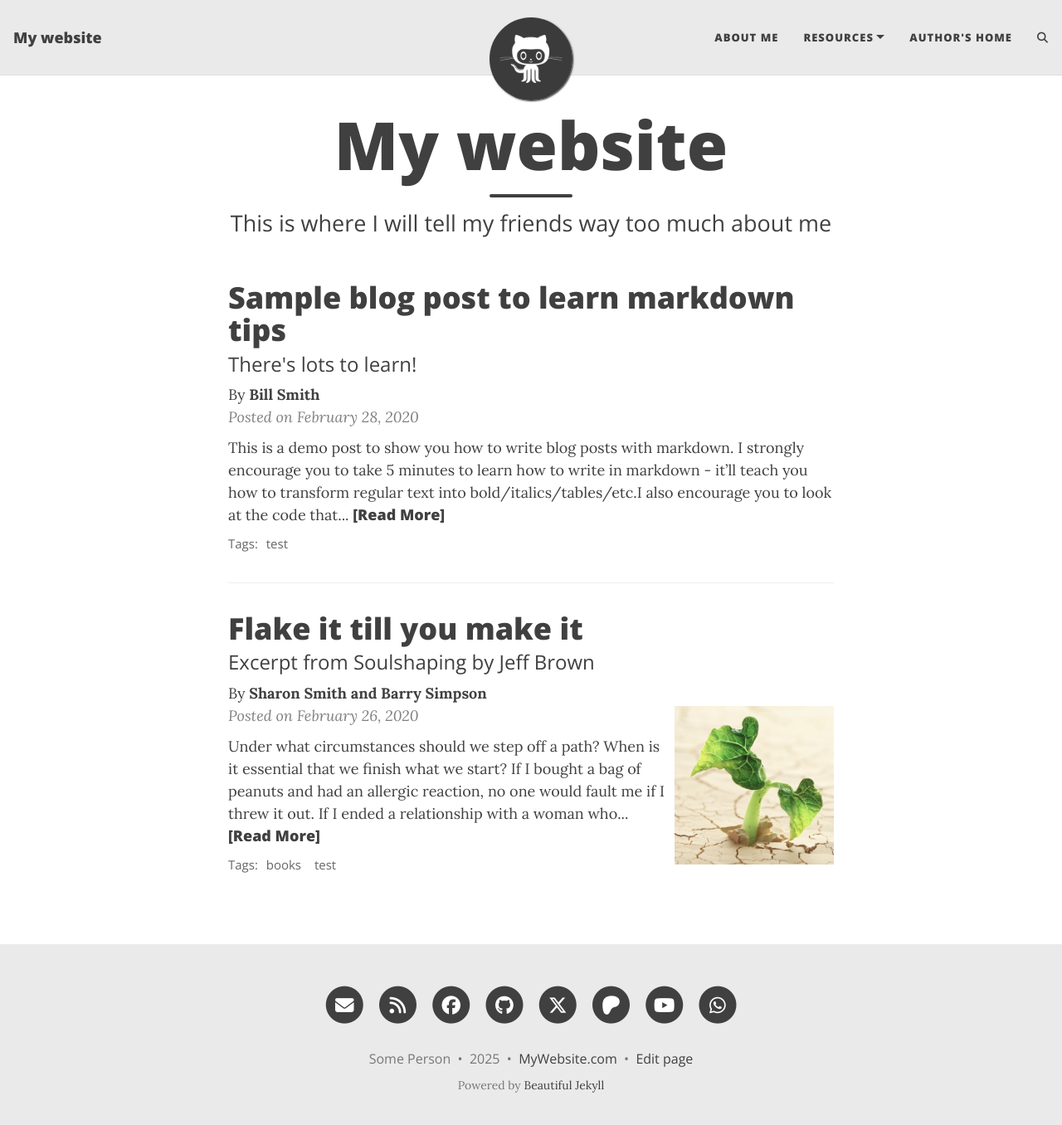
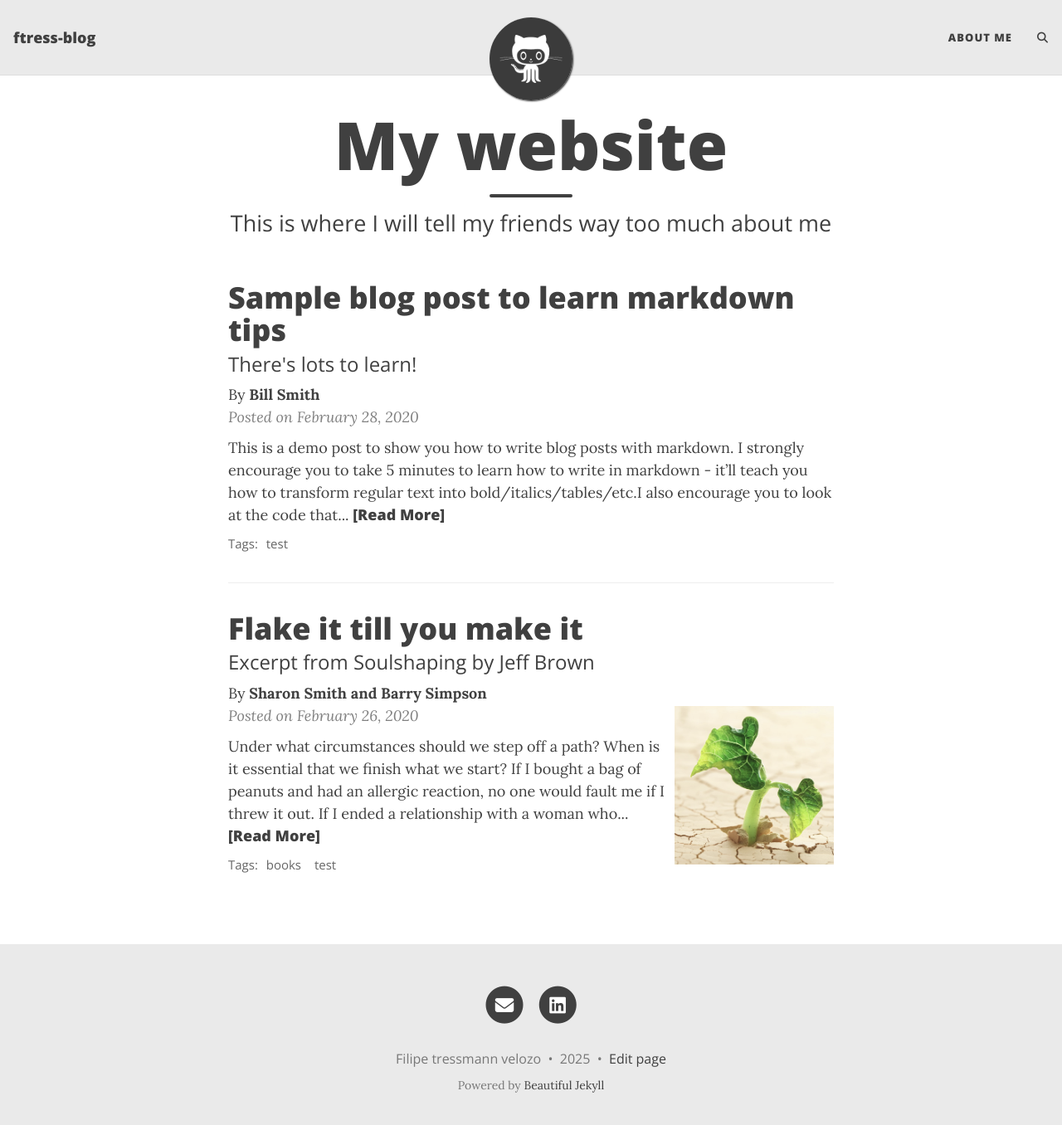
Before and after one commit to filipetressmann/filipetressmann.github.io, a Jekyll site: the page built from index.html, in a window 1280 px wide and 1369 px high. Shown: the top 1356 px of the window at 83% size. Built offline with Jekyll 4.4.1, drawn with Linux system fonts in a browser that asks for light colours; the list of posts is cut into pages by our own code; comment, search, counter and statistics services are not loaded; some of the changed lines change nothing that is shown.

Commit message:
Add basic config

```diff
--- a/_config.yml
+++ b/_config.yml
@@ -10,10 +10,10 @@
 ############################
 
 # Name of website
-title: My website
+title: ftress-blog
 
 # Your name to show in the footer
-author: Some Person
+author: Filipe tressmann velozo
 
 ###############################################
 # --- List of links in the navigation bar --- #
@@ -21,10 +21,6 @@ author: Some Person
 
 navbar-links:
   About Me: "aboutme"
-  Resources:
-    - Beautiful Jekyll: "https://beautifuljekyll.com"
-    - Learn markdown: "https://www.markdowntutorial.com/"
-  Author's home: "https://deanattali.com"
 
 ################
 # --- Logo --- #
@@ -50,59 +46,20 @@ round-avatar: true
 # You can change the order that they show up on the page by changing the order here.
 # Uncomment the links you want to show and add your information to each one.
 social-network-links:
-  email: "someone@example.com"
+  email: "filipetressmann2@gmail.com"
   rss: true  # remove this line if you don't want to show an RSS link at the bottom
-  facebook: deanattali
-  github: daattali
-  twitter: daattali
-  patreon: DeanAttali
-  youtube: "@daattali"
-  whatsapp: 15551212
-#  medium: yourname
-#  reddit: yourname or r/yoursubreddit
-#  linkedin: daattali
-#  xing: yourname
-#  stackoverflow: "3943160/daattali"
-#  snapchat: deanat78
-#  instagram: deanat78
-#  spotify: yourname
-#  telephone: +14159998888
-#  steam: deanat78
-#  twitch: yourname
-#  yelp: yourname
-#  telegram: yourname
-#  calendly: yourname
-#  mastodon: instance.url/@username
-#  bluesky: yourname
-#  ORCID: your ORCID ID
-#  google-scholar: your google scholar
-#  discord: "invite_code" or "users/userid" or "invite/invite_code"
-#  kaggle: yourname
-#  hackerrank: yourname
-#  gitlab: yourname
-#  itchio: yourname
-#  untappd: yourname
-#  strava: youruserid
-
-# If you want your website to generate an RSS feed, provide a description
-# The URL for the feed will be https://<your_website>/feed.xml
-rss-description: This website is a virtual proof that I'm awesome
+  linkedin: https://www.linkedin.com/in/filipe-tressmann-a28119182/
 
 ###########################
 # --- General options --- #
 ###########################
 
-# Select which social network share links to show in posts
 share-links-active:
   twitter: true
   facebook: true
   linkedin: true
   vk: false
   reddit: false
-
-# How to display the link to your website in the footer
-# Remove this if you don't want a link in the footer
-url-pretty: "MyWebsite.com"
 
 # Add the website title to the title of every page
 title-on-all-pages: true
@@ -124,7 +81,6 @@ edit_page_button: true
 
 # Allow sub-menu items (second-level navigation menu items) to be longer than the top-level menu
 # If this setting is off, then long sub-menu words might get cut off
-# See https://github.com/daattali/beautiful-jekyll/issues/765 to understand the issue this setting can solve
 navbar-var-length: false
 
 # The keywords to associate with your website, for SEO purposes
@@ -165,85 +121,6 @@ footer-hover-col: "#0085A1"
 # If you have common JavaScript files that should be included in every page, list them here
 #site-js:
 #  - "/assets/js/custom-script.js"
-
-#################################
-# --- Web Analytics Section --- #
-#################################
-
-# Fill in your Google Analytics tag ID (or "Measurement ID") to track your website usage
-#gtag: "G-XXXXXXXXXX"
-
-# Fill in your Cloudflare Analytics beacon token to track your website using Cloudflare Analytics
-#cloudflare_analytics: ""
-
-# Google Tag Manager ID
-#gtm: ""
-
-# Matomo (aka Piwik) Web statistics
-# Uncomment the following section to enable Matomo. The opt-out parameter controls
-# whether or not you want to allow users to opt out of tracking.
-#matomo:
-#  site_id: "9"
-#  uri: "demo.wiki.pro"
-#  opt-out: true
-
-# Google Universal Analytics ID -- deprecated
-# As of July 2023 this is no longer supported by Google! If you are still using `google_analytics`,
-# you should switch to using the `gtag` field above instead.
-#google_analytics: "UA-XXXXXXXX-X"
-
-####################
-# --- Comments --- #
-####################
-
-# To use Disqus comments, sign up to https://disqus.com and fill in your Disqus shortname (NOT the userid)
-#disqus: ""
-
-# To use Facebook Comments, create a Facebook app and fill in the Facebook App ID
-#fb_comment_id: ""
-
-# To use CommentBox, sign up for a Project ID on https://commentbox.io
-#commentbox: "" # Project ID, e.g. "5694267682979840-proj"
-
-# To use Utterances comments: (0) uncomment the following section, (1) fill in
-# "repository" (make sure the repository is public), (2) Enable Issues in your repository,
-# (3) Install the Utterances app in your repository https://github.com/apps/utterances
-# See more details about the parameters below at https://utteranc.es/
-#utterances:
-#  repository: # GitHub username/repository eg. "daattali/beautiful-jekyll"
-#  issue-term: title   # Mapping between blog posts and GitHub issues
-#  theme: github-light # Utterances theme
-#  label: blog-comments # Label that will be assigned to GitHub Issues created by Utterances
-
-# To use Staticman comments, uncomment the following section. You may leave the reCaptcha
-# section commented if you aren't using reCaptcha for spam protection.
-# Using Staticman requires advanced knowledge, please consult
-# https://github.com/eduardoboucas/staticman/ and https://staticman.net/ for further
-# instructions. For any support with staticman please direct questions to staticman and
-# not to BeautifulJekyll.
-#staticman:
-#  repository : # GitHub username/repository eg. "daattali/beautiful-jekyll"
-#  branch     : master # If you're not using `master` branch, then you also need to update the `branch` parameter in `staticman.yml`
-#  endpoint   : # URL of your deployment, with a trailing slash eg. "https://<your-api>/v3/entry/github/"
-#  reCaptcha:   # (optional, set these parameters in `staticman.yml` as well)
-#    siteKey  : # You need to apply for a site key on Google
-#    secret   : # Encrypt your password by going to https://<your-own-api>/v3/encrypt/<your-site-secret>
-
-# To use giscus comments:
-# (0) Uncomment the following giscus section, (1) Enable Discussions in your GitHub repository,
-# (2) Install the giscus app in your repository (details at https://giscus.app),
-# (3) Fill in *all* the parameters below
-# See more details about giscus and each of the following parameters at https://giscus.app
-#giscus:
-#  hostname: giscus.app # Replace with your giscus instance's hostname if self-hosting
-#  repository: # GitHub username/repository eg. "daattali/beautiful-jekyll"
-#  repository-id: # ID of your repository, retrieve this info from https://giscus.app
-#  category: Announcements # Category name of your GitHub Discussion posts
-#  category-id: # ID of your category, retrieve this info from https://giscus.app
-#  mapping: pathname
-#  reactions-enabled: 1
-#  emit-metadata: 0
-#  theme: light
 
 ################
 # --- Misc --- #
```
